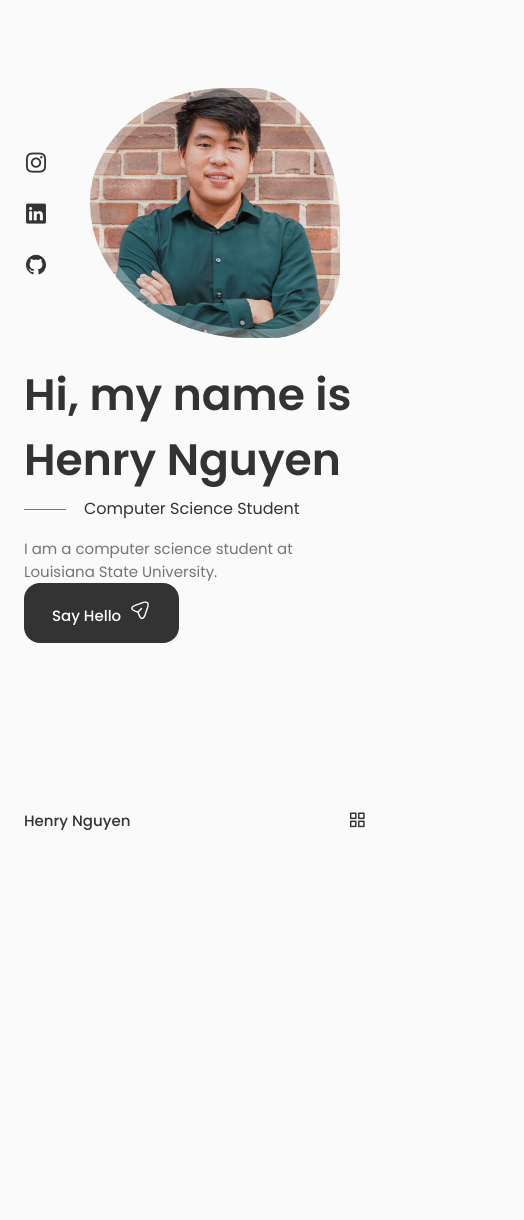
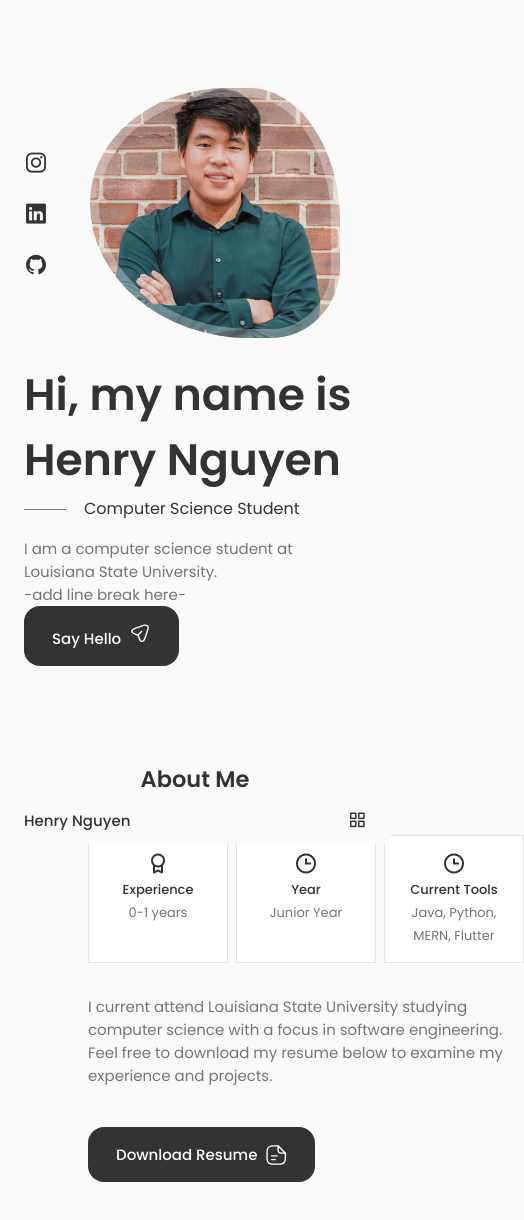
Before and after one commit to hvnguyen57/portfolio, a React (Create React App) app: page / in a window 390 px wide. Shown: the top 1220 px of the page, 524 px wide, since content can reach past the window. Before the commit the page ends 844 px from the top, so only its background shows below. Built offline with nearby package versions, Linux system fonts and the light colour scheme.

Commit message:
About section
not optimized for mobile yet

```diff
--- a/src/App.js
+++ b/src/App.js
@@ -2,6 +2,7 @@
 import './App.css';
 import Header from './components/Header/Header';
 import Home from './components/Home/Home';
+import About from './components/About/About';
 
 const App = () =>{
   return(
@@ -10,6 +11,7 @@
 
     <main className='main'>
       <Home/>
+      <About />
     </main>
     </>
   )
--- /dev/null
+++ b/src/components/About/About.jsx
@@ -0,0 +1,53 @@
+import React from "react";
+import "./about.css";
+import AboutImg from "../../assets/DSC04418.jpeg";
+import Resume from "../../assets/Nguyen_Henry_Resume.pdf";
+import Info from "./Info";
+
+const About = () => {
+    return (
+        <section className="about section" id="about">
+            <h2 className="section_title">About Me</h2>
+            <div className="section_sub">
+                <span className="section_subtitle">My Introduction</span>
+            </div>
+            <div className="about_container container grid">
+                <img src={AboutImg} className="about_img" alt="" />
+
+                <div className="about_data">
+                    <Info />
+                    <p className="about_description">I current attend Louisiana State University studying computer science with a focus in software engineering. Feel free to download my resume below to examine my experience and projects.</p>
+                    <a download="" href={Resume} className="button button--flex">Download Resume
+                        <svg
+                            class="button__icon"
+                            xmlns="http://www.w3.org/2000/svg"
+                            width="24"
+                            height="24"
+                            viewBox="0 0 24 24"
+                            fill="var(--container-color)"
+                        >
+                            <path
+                                d="M15.25 22.7502H9.25C3.82 22.7502 1.5 20.4302 1.5 15.0002V9.00024C1.5 3.57024 3.82 1.25024 9.25 1.25024H14.25C14.66 1.25024 15 1.59024 15 2.00024C15 2.41024 14.66 2.75024 14.25 2.75024H9.25C4.64 2.75024 3 4.39024 3 9.00024V15.0002C3 19.6102 4.64 21.2502 9.25 21.2502H15.25C19.86 21.2502 21.5 19.6102 21.5 15.0002V10.0002C21.5 9.59024 21.84 9.25024 22.25 9.25024C22.66 9.25024 23 9.59024 23 10.0002V15.0002C23 20.4302 20.68 22.7502 15.25 22.7502Z"
+                                fill="var(--containter-color)"
+                            ></path>
+                            <path
+                                d="M22.25 10.7502H18.25C14.83 10.7502 13.5 9.42023 13.5 6.00023V2.00023C13.5 1.70023 13.68 1.42023 13.96 1.31023C14.24 1.19023 14.56 1.26023 14.78 1.47023L22.78 9.47023C22.99 9.68023 23.06 10.0102 22.94 10.2902C22.82 10.5702 22.55 10.7502 22.25 10.7502ZM15 3.81023V6.00023C15 8.58023 15.67 9.25023 18.25 9.25023H20.44L15 3.81023Z"
+                                fill="var(--containter-color)"
+                            ></path>
+                            <path
+                                d="M13.25 13.7502H7.25C6.84 13.7502 6.5 13.4102 6.5 13.0002C6.5 12.5902 6.84 12.2502 7.25 12.2502H13.25C13.66 12.2502 14 12.5902 14 13.0002C14 13.4102 13.66 13.7502 13.25 13.7502Z"
+                                fill="var(--containter-color)"
+                            ></path>
+                            <path
+                                d="M11.25 17.7502H7.25C6.84 17.7502 6.5 17.4102 6.5 17.0002C6.5 16.5902 6.84 16.2502 7.25 16.2502H11.25C11.66 16.2502 12 16.5902 12 17.0002C12 17.4102 11.66 17.7502 11.25 17.7502Z"
+                                fill="var(--containter-color)"
+                            ></path>
+                        </svg>
+                    </a>
+                </div>
+            </div>
+        </section>
+    )
+}
+
+export default About;
--- /dev/null
+++ b/src/components/About/Info.jsx
@@ -0,0 +1,27 @@
+import React from 'react';
+
+const Info = () => {
+    return(
+        <div className='about_info grid'>
+            <div className='about_box'>
+                <i class='bx bx-award about_icon' ></i>
+                <h3 className='about_title'>Experience</h3>
+                <span className='about_subtitle'>0-1 years</span>
+            </div>
+
+            <div className='about_box'>
+                <i class='bx bx-time about_icon'></i>
+                <h3 className='about_title'>Year</h3>
+                <span className='about_subtitle'>Junior Year</span>
+            </div>
+
+            <div className='about_box'>
+                <i class='bx bx-time about_icon'></i>
+                <h3 className='about_title'>Current Tools</h3>
+                <span className='about_subtitle'>Java, Python, MERN, Flutter</span>
+            </div>
+        </div>
+    )
+}
+
+export default Info;
--- /dev/null
+++ b/src/components/About/about.css
@@ -0,0 +1,53 @@
+.section_title{
+    text-align: center;
+}
+
+.section_sub{
+    text-align: center;
+    margin-bottom: var(--mb-1);
+}
+
+.about_container{
+    grid-template-columns: repeat(2, 1fr);
+    align-items: center;
+    column-gap: 4rem;
+}
+
+.about_img{
+    width: 350px;
+    border-radius: 1.5rem;
+    justify-self: center;
+}
+
+.about_info{
+    grid-template-columns: repeat(3, 140px);
+    gap: 0.5rem;
+    margin-bottom: var(--mb-2);
+}
+
+.about_box{
+    background-color: var(--container-color);
+    border: 1px solid rgba(0, 0, 0, 0.1);
+    border-radius: 0.75rm;
+    text-align: center;
+    padding: 1rem 1.25rem;
+}
+
+.about_icon{
+    font-size: 1.5rem;
+    color: var(--title-color);
+    margin-bottom: var(--mb-0);
+}
+
+.about_title{
+    font-size: var(--small-font-size);
+    font-weight: var(--font-medium);
+}
+
+.about_subtitle{
+    font-size: var(--small-font-size);
+}
+
+.about_description{
+    margin-bottom: var(--mb-2-5);
+}
--- a/src/components/Home/Data.jsx
+++ b/src/components/Home/Data.jsx
@@ -6,6 +6,7 @@
             <h1 className="home_title">Hi, my name is Henry Nguyen</h1>
             <h3 className="home_subtitle">Computer Science Student</h3>
             <p className="home_desc">I am a computer science student at Louisiana State University.</p>
+            <p className="space">-add line break here-</p>
 
             <a href="#contact" className="button button-flex">Say Hello
                 <svg
```
Also changed, not shown: 1 other file (tests, documents, lock files or other folders).
